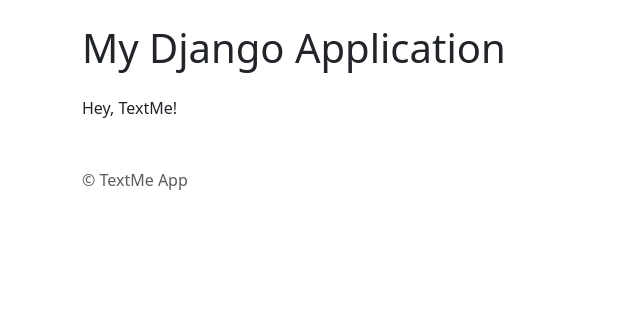
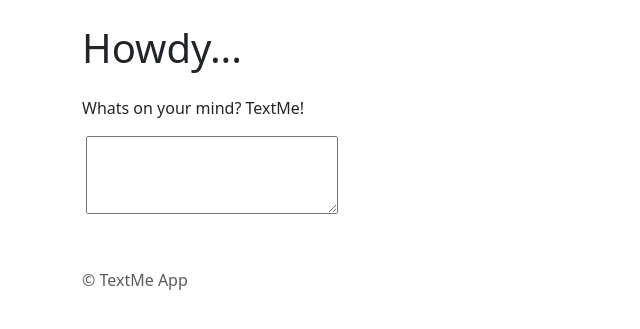
Before and after one commit to MissBellum/Text_Me, a Django app: page /textme/ in a window 1280 px wide. Shown: the top 329 px of the page, without its empty margins (0-640 px from the left). Run offline with Django 5.2, Linux system fonts and the light colour scheme.

Commit message:
Added textarea for user input

```diff
--- a/chat/chat/settings.py
+++ b/chat/chat/settings.py
@@ -121,6 +121,10 @@ USE_TZ = True
 
 STATIC_URL = 'static/'
 
+STATICFILES_DIRS = [
+    os.path.join(BASE_DIR, 'myapp/static'),
+]
+
 # Default primary key field type
 # https://docs.djangoproject.com/en/5.1/ref/settings/#default-auto-field
 
--- a/chat/chatroom/templates/home.html
+++ b/chat/chatroom/templates/home.html
@@ -22,12 +22,18 @@
     <div class="container">
         {% block header %}
         <header class="my-4">
-            <h1>My Django Application</h1>
+            <h1>Howdy...</h1>
         </header>
         {% endblock %}
 
         {% block content %}
-        <p>Hey, TextMe!</p>
+        <div>
+            <p>Whats on your mind? TextMe!</p>
+            <div class="mb-3">
+                <label for="userInput" class="userInput-label"></label>
+                <textarea class="user__input" name="userInput" id="textMe" rows="3" cols="25"></textarea>
+            </div>
+        </div>
         {% endblock %}
 
         {% block footer %}
```
Also changed, not shown: chat/chat/tests/__init__.py (added), chat/chatroom/static/chatroom/css/styles.css (added).
